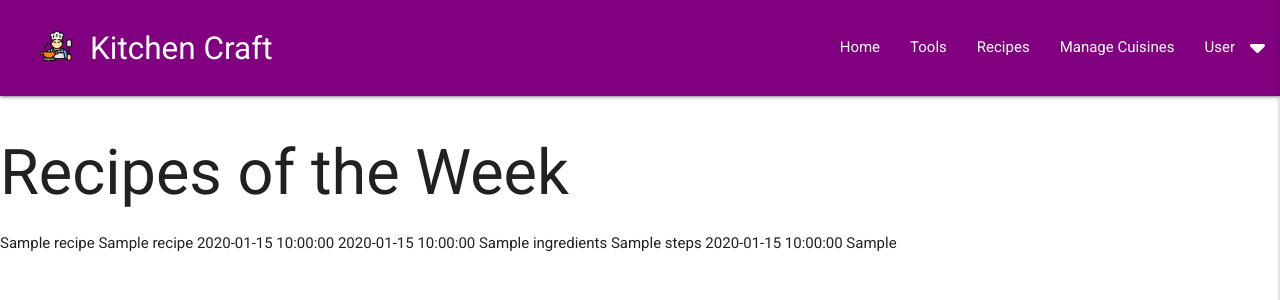
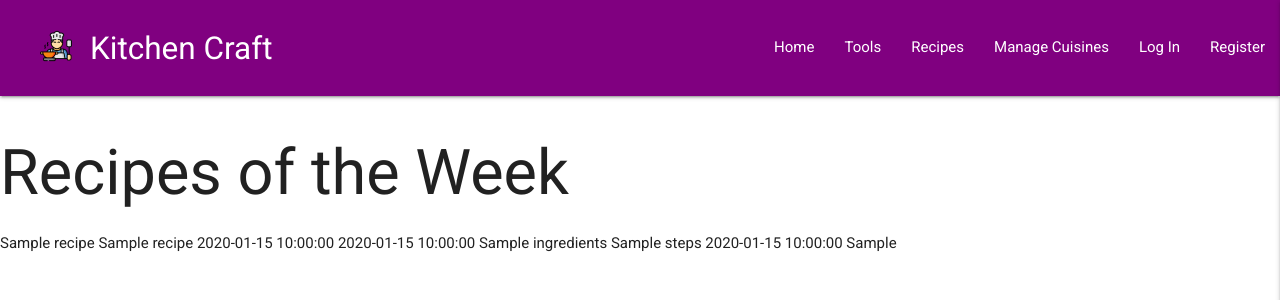
Before and after one commit to ollylomax/Kitchen-Craft---Backend-Development-Milestone-Project, a Flask app: page / in a window 1280 px wide. Shown: the top 300 px of the page. Run offline with Flask 2, Linux system fonts and the light colour scheme; a database or web service that is not in the repository returns one stand-in record (values such as "Sample title"); some libraries are stand-ins or nearby versions; some web fonts are replaced.

Commit message:
Add jinja conditionals to nav in base.html and wire up sign out button on profile page

```diff
--- a/templates/base.html
+++ b/templates/base.html
@@ -35,9 +35,6 @@
             <li><a href="#!">Add Recipe</a></li>
             <li class="divider"></li>
             <li><a href="{{ url_for('logout') }}">Log Out</a></li>
-            {% else %}
-            <li><a href="{{ url_for('login') }}">Log In</a></li>
-            <li><a href="{{ url_for('register') }}">Register</a></li>
             {% endif %}
         </ul>
         <nav>
@@ -51,9 +48,15 @@
                     <li><a href="">Tools</a></li>
                     <li><a href="">Recipes</a></li>
                     <li><a href="">Manage Cuisines</a></li>
+
                     <!-- Dropdown Trigger -->
-                    <li><a class="dropdown-trigger" href="#!" data-target="dropdown1">User<i
+                    {% if session.user_session %}
+                    <li><a class="dropdown-trigger" href="#!" data-target="dropdown1">{{ username.username }}<i
                                 class="fa-solid fa-caret-down right"></i></a></li>
+                    {% else %}
+                    <li><a href="{{ url_for('login') }}">Log In</a></li>
+                    <li><a href="{{ url_for('register') }}">Register</a></li>
+                    {% endif %}
 
                 </ul>
             </div>
--- a/templates/profile.html
+++ b/templates/profile.html
@@ -36,7 +36,7 @@
       <div class="row profile-buttons">
         <p class="center-align">
           <a href="{{ url_for('login') }}" class="col s12 btn-small purple darken-1">Edit Profile</a>
-          <a href="{{ url_for('login') }}" class="col s12 btn-small purple darken-1">Sign Out</a>
+          <a href="{{ url_for('logout') }}" class="col s12 btn-small purple darken-1">Sign Out</a>
         </p>
       </div>
       </div>
```
